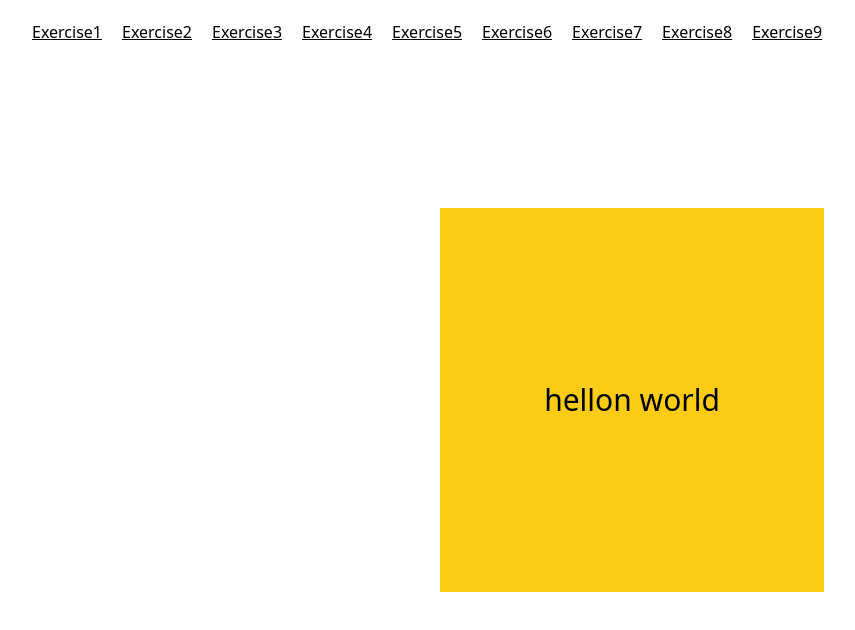
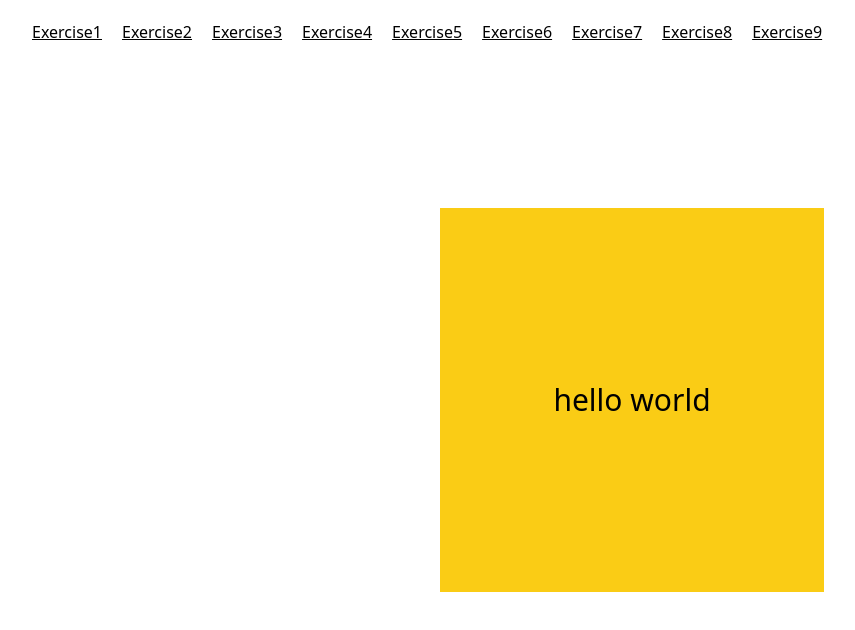
Before and after one commit to Samantha-KY/exercises-with-react, a React (Create React App) app: page / in a window 1280 px wide. Shown: the top 630 px of the page, without its empty margins (8-863 px from the left). Built offline with nearby package versions, Linux system fonts and the light colour scheme.

Commit message:
fix typo

```diff
--- a/src/Exerice1.js
+++ b/src/Exerice1.js
@@ -4,7 +4,7 @@ const Exercise1 = () => {
   return (
     <div className="w-full h-screen text-3xl flex justify-center items-center">
       <div className="w-96 h-96 flex justify-center items-center bg-yellow-400 ">
-        hellon world
+        hello world
       </div>
     </div>
   );
```
